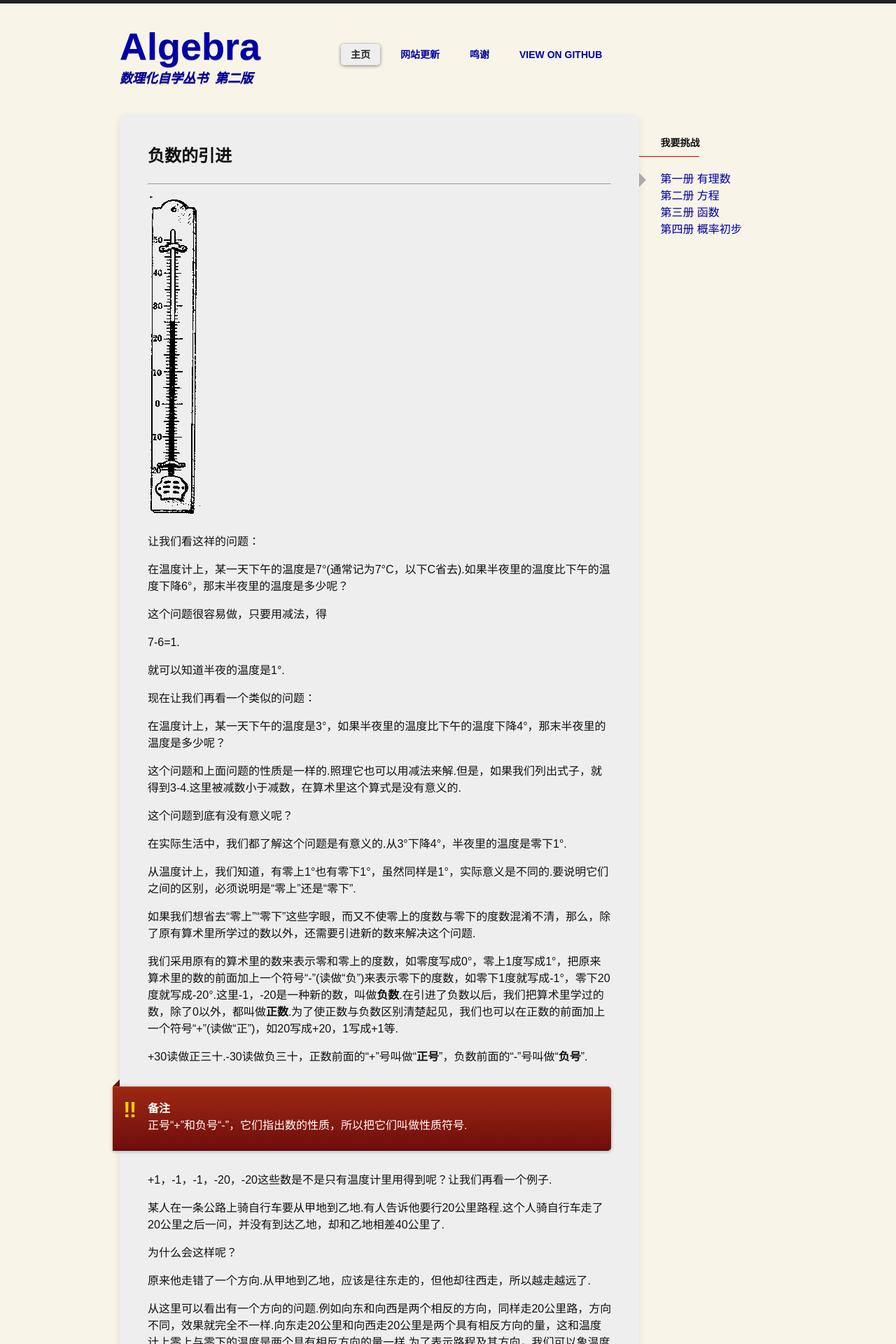
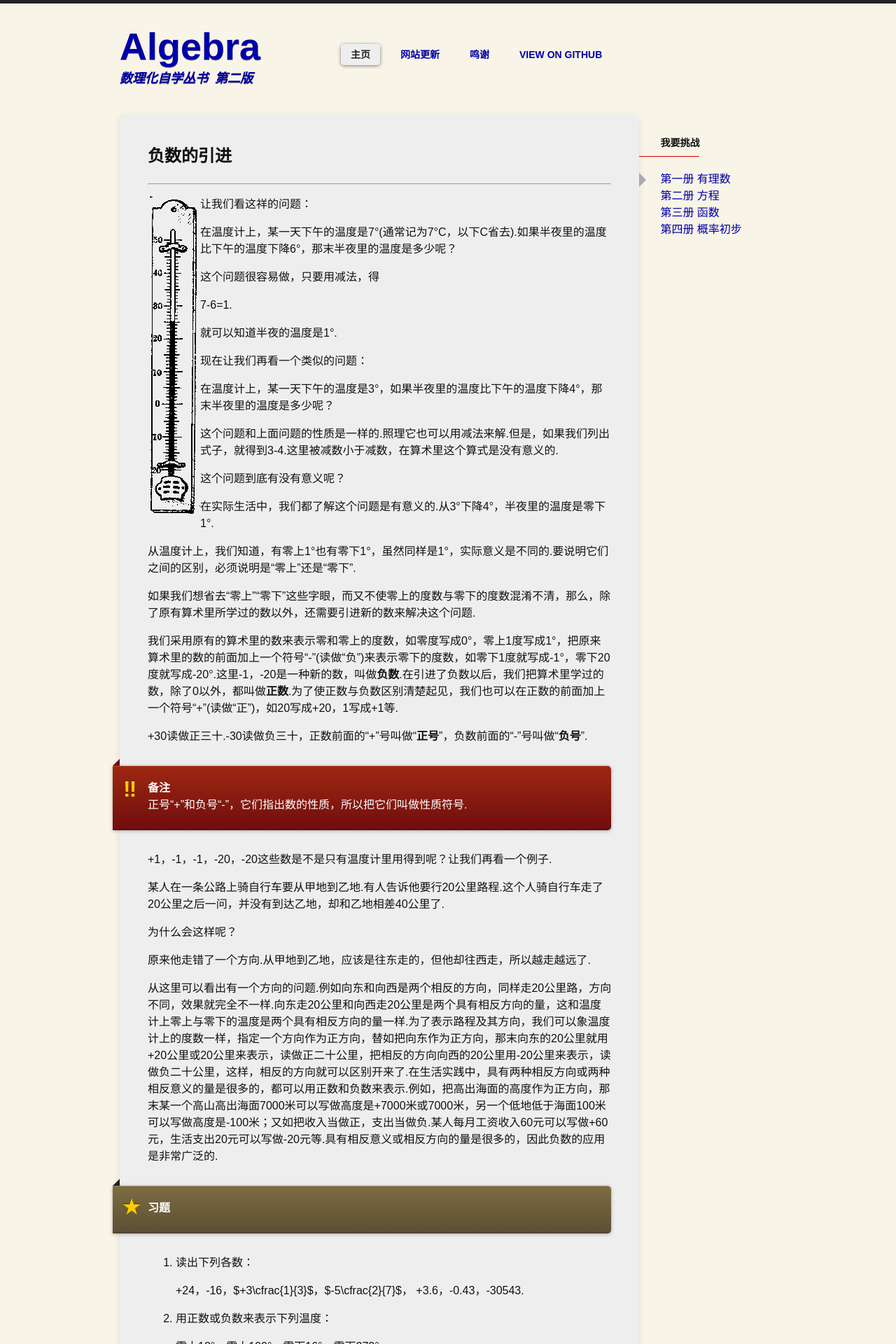
Before and after one commit to ccpaging/algebra, a Jekyll site: the page built from algebra1/ch01/ch01-02.md, in a window 1280 px wide. Shown: the top 1920 px of the page at 70% size. Built offline with Jekyll 4.4.1, drawn with Linux system fonts in a browser that asks for light colours; some web fonts are replaced; comment, search, counter and statistics services are not loaded.

Commit message:
Add book1 chapter01

```diff
--- a/algebra1/ch01/ch01-02.md
+++ b/algebra1/ch01/ch01-02.md
@@ -11,7 +11,7 @@ permalink: /algebra1/ch01-02/
 
 ----
 
-![](../images/013.png)
+<img src="../images/013.png" style="float:left;">
 
 让我们看这祥的问题：
 
```
